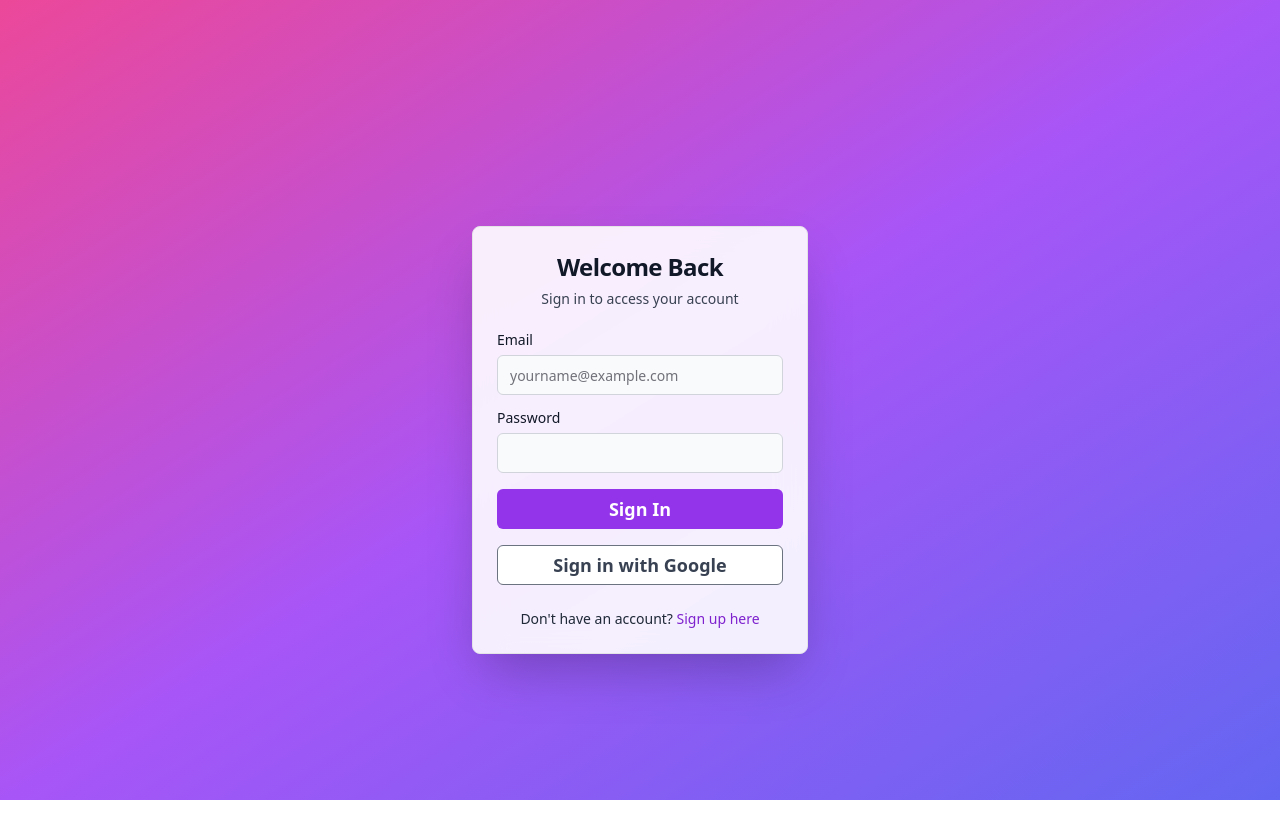
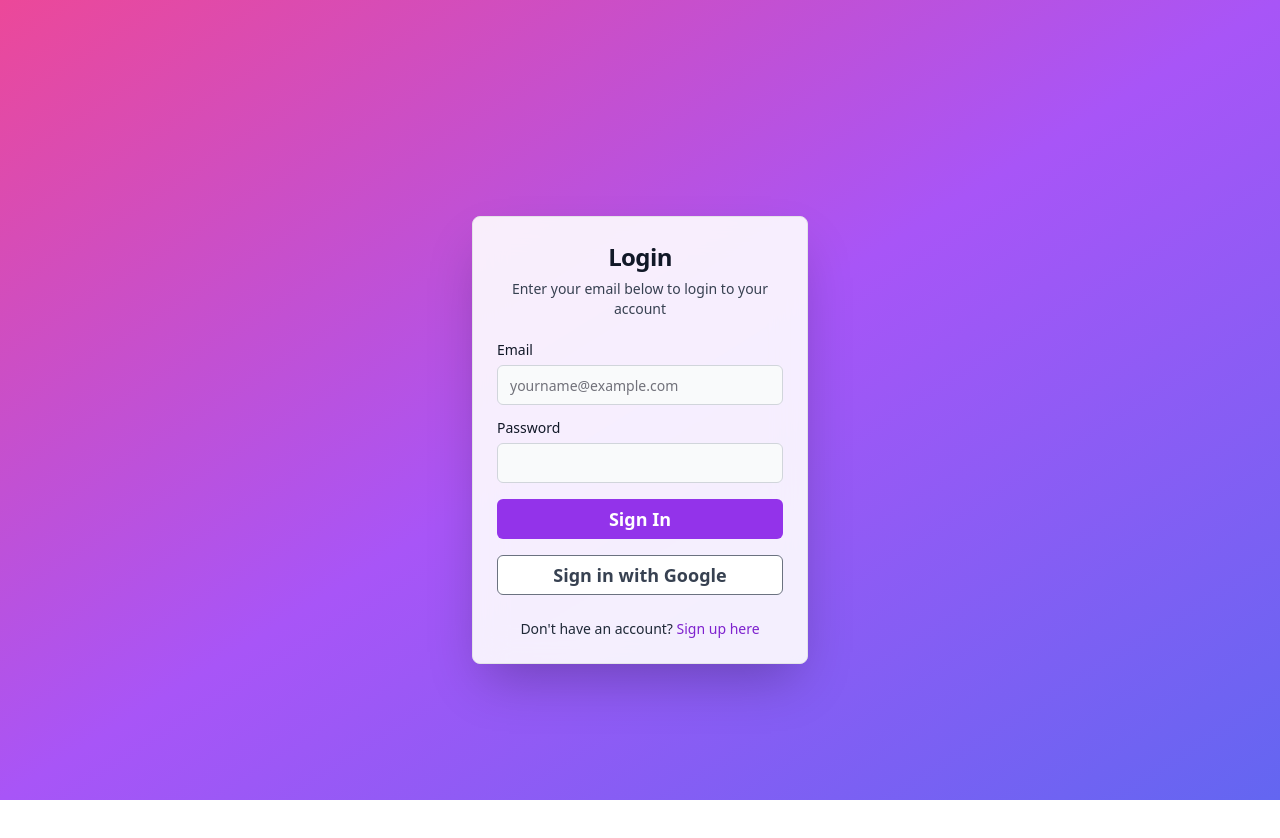
Before and after one commit to Bannawat01/card-collection, a Next.js app: page /login in a window 1280 px wide. Shown: the top 838 px of the page. Built offline with nearby package versions, Linux system fonts and the light colour scheme.

Commit message:
Refactor login and registration forms: update titles and descriptions for clarity

```diff
--- a/app/components/login-form.tsx
+++ b/app/components/login-form.tsx
@@ -1,4 +1,4 @@
-"use client"
+'use client'
 import { Button } from "@/components/ui/button"
 import {
   Card,
@@ -21,10 +21,9 @@ export function LoginForm({ className, ...props }: React.ComponentPropsWithoutRe
       <div className="relative flex items-center justify-center min-h-screen p-6">
         <Card className="w-full max-w-md shadow-2xl rounded-lg border border-gray-150 bg-white/90 backdrop-blur-lg">
           <CardHeader className="text-center">
-            <CardTitle className="text-2xl font-bold text-gray-900">Welcome Back</CardTitle>
+            <CardTitle className="text-2xl font-bold text-gray-900">Login</CardTitle>
             <CardDescription className="text-gray-700">
-              Sign in to access your account
-            </CardDescription>
+              Enter your email below to login to your account            </CardDescription>
           </CardHeader>
           <CardContent>
             <form className="space-y-6">
--- a/app/components/register.form.tsx
+++ b/app/components/register.form.tsx
@@ -1,4 +1,4 @@
-"use client"
+'use client'
 import { Button } from "@/components/ui/button"
 import {
     Card,
```
